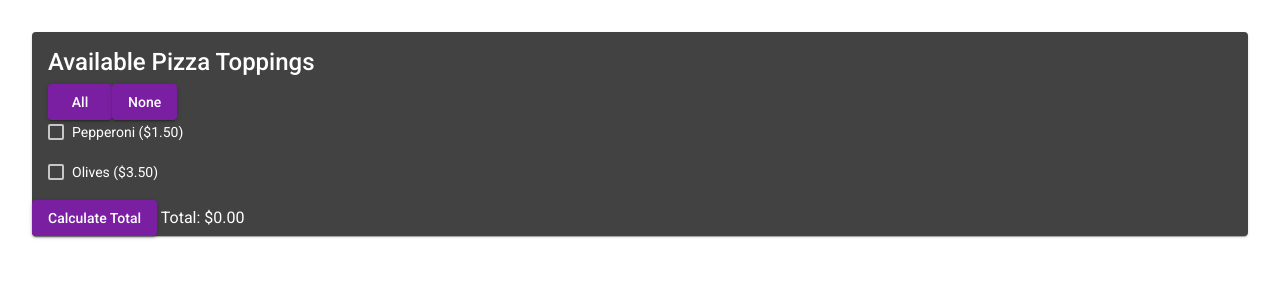
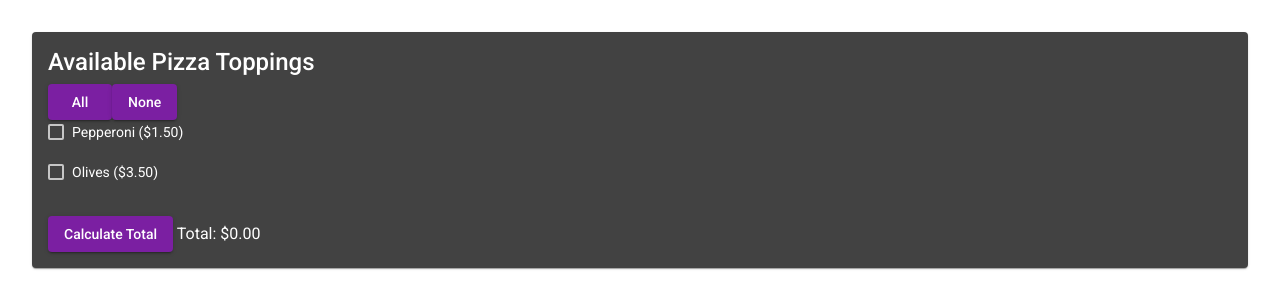
Before and after one commit to 2019-fall-jsf-th/components, an Angular app: page / in a window 1280 px wide. Shown: the top 308 px of the page. Built offline with nearby package versions, Linux system fonts and the light colour scheme.

Commit message:
Updated padding style

```diff
--- a/src/styles.css
+++ b/src/styles.css
@@ -4,6 +4,10 @@
 
 html, body { height: 100%; }
 body { margin: 2em; font-family: Roboto, "Helvetica Neue", sans-serif; }
+
+.mat-card-footer {
+    padding: 1em !important;
+}
 /*
 input[type="checkbox"] {
     display: none;
```
